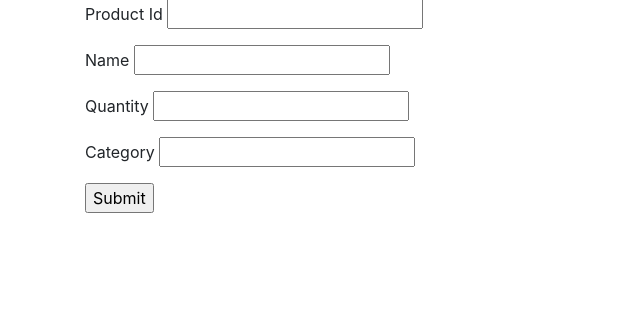
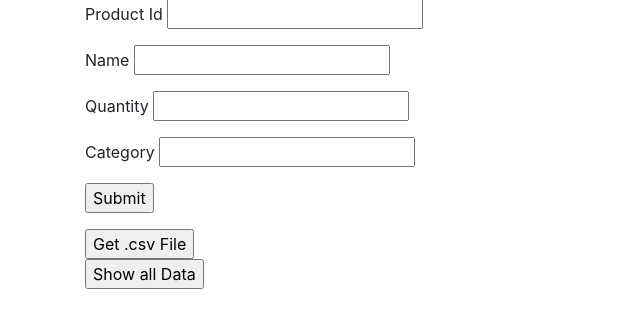
Before and after one commit to diegogonza112/flask-web-app, a Flask app: page / in a window 1280 px wide. Shown: the part 159-492 px from the top of the page, without its empty margins (0-640 px from the left). Run offline with Flask 2, Linux system fonts and the light colour scheme; some libraries are stand-ins or nearby versions.

Commit message:
Adding more functions and fixing bugs
Still having trouble downloading .csv file

```diff
--- a/user_crud/app.py
+++ b/user_crud/app.py
@@ -1,5 +1,7 @@
+import os
 
-from flask import Flask, render_template, request, redirect
+from flask import Flask, current_app, render_template, request, redirect, \
+    send_file, send_from_directory
 from werkzeug.exceptions import abort
 
 from models import db, ProductModel
@@ -22,22 +24,34 @@ def home():
         return render_template('home.html')
 
     if request.method == 'POST':
-        product_id = request.form['product_id']
-        product_name = request.form['product_name']
-        quant = request.form['quantity']
-        category = request.form['product_category']
-        product = ProductModel(product_id=product_id, product_name=product_name,
-                               quantity=quant,
-                               product_category=category)
-        db.session.add(product)
-        db.session.commit()
-        return redirect('/data')
+        if request.form['btn_identifier'] == 'newInput':
+            product_id = request.form['product_id']
+            product_name = request.form['product_name']
+            quant = request.form['quantity']
+            category = request.form['product_category']
+            product = ProductModel(product_id=product_id,
+                                   product_name=product_name,
+                                   quantity=quant,
+                                   product_category=category)
+            csv_row = f"{product_name}, {quant}, {category}, {product_id}"
+            with open('product_info.csv', 'a') as fd:
+                fd.write(csv_row)
+            db.session.add(product)
+            db.session.commit()
+            return redirect('/data')
+        if request.form['btn_identifier'] == 'showData':
+            return redirect('/data')
+        if request.form['btn_identifier'] == 'getCSV':
+            return redirect('/download')
 
 
-@app.route('/data')
+@app.route('/data', methods=['GET', 'POST'])
 def RetrieveList():
-    products = ProductModel.query.all()
-    return render_template('datalist.html', products=products)
+    if request.method == 'GET':
+        products = ProductModel.query.all()
+        return render_template('datalist.html', products=products)
+    if request.method == 'POST':
+        return redirect('/')
 
 
 @app.route('/data/<int:id>')
@@ -46,6 +60,14 @@ def RetrieveProduct(id_):
     if product:
         return render_template('data.html', product=product)
     return f"Product with id ={id_} Doesnt exist"
+
+
+@app.route('/uploads/<path:filename>', methods=['GET', 'POST'])
+def download(filename):
+    # Appending app path to upload folder path within app root folder
+    uploads = os.path.join(current_app.root_path, app.config['UPLOAD_FOLDER'])
+    # Returning file from appended path
+    return send_from_directory(directory=uploads, filename=filename)
 
 
 @app.route('/data/<int:id>/update', methods=['GET', 'POST'])
--- a/user_crud/models.py
+++ b/user_crud/models.py
@@ -19,5 +19,5 @@ class ProductModel(db.Model):
         self.product_category = product_category
 
     def __repr__(self):
-        return f"{self.product_name} | id: {self.product_id} | " \
-               f"Quantity: {self.quantity} | Category: {self.product_category}"
+        return f"{self.product_name} | {self.product_id} | " \
+               f"{self.quantity} | {self.product_category}"
--- /dev/null
+++ b/user_crud/product_info.csv
@@ -0,0 +1,2 @@
+Product, Quantity, Category, Id
+shoes, 12, shoes, 2
--- a/user_crud/templates/datalist.html
+++ b/user_crud/templates/datalist.html
@@ -1,6 +1,11 @@
 {% extends 'base.html' %}
 {% block content %}
+<h1>Name | Id | Quantity | Category</h1>
 {% for employee in products %}
     <h3>{{employee}}</h3><hr>
 {% endfor %}
+<form action='' method="POST">
+    <input type="hidden" name="btn_identifier" value="home" />
+    <input type="submit" value="Home"/>
+</form>
 {% endblock %}
--- a/user_crud/templates/home.html
+++ b/user_crud/templates/home.html
@@ -18,6 +18,16 @@
     <p>Name <input type = "text" name = "product_name" /></p>
     <p>Quantity <input type = "integer" name = "quantity" /></p>
     <p>Category <input type = "text" name = "product_category" /></p>
+    <input type="hidden" name="btn_identifier" value="newInput" />
     <p><input type = "submit" value = "Submit" /></p>
 </form>
+<form action='' method="POST">
+    <a href="{{ url_for('download', filename='product_info.csv') }}"></a>
+    <input type="hidden" name="btn_identifier" value="getCSV" />
+    <input type="submit" value="Get .csv File"/>
+</form>
+<form action='' method="POST">
+    <input type="hidden" name="btn_identifier" value="showData" />
+    <input type="submit" value="Show all Data"/>
+</form>
 {% endblock %}
```
